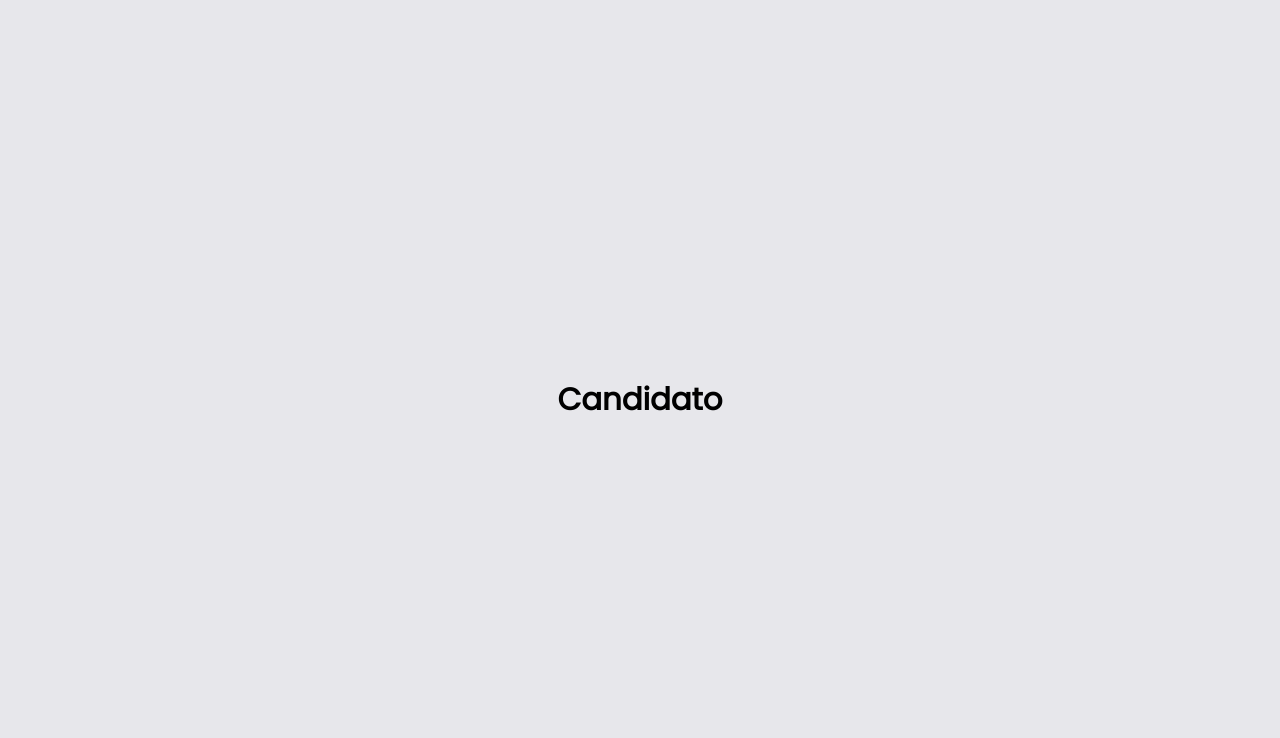
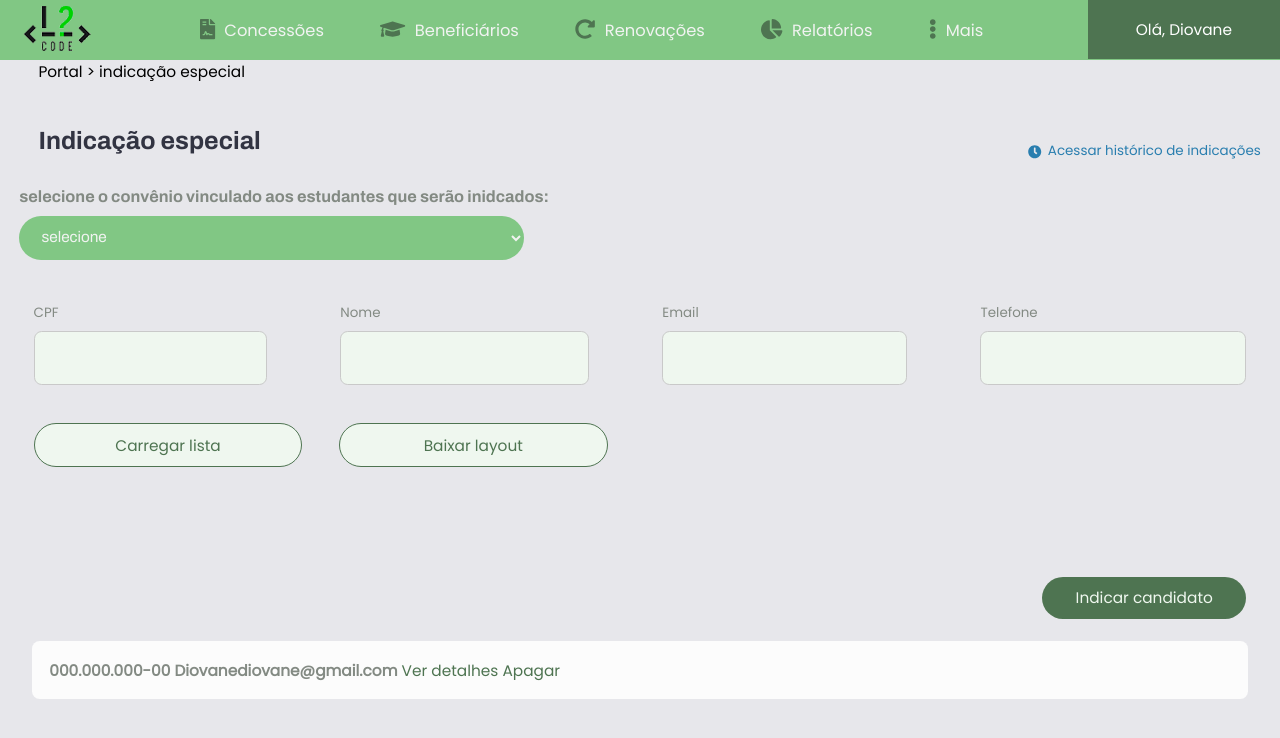
Before and after one commit to DiovanePacheti/project_L2code, a React (Create React App) app in the folder web/: page /candidato in a window 1280 px wide. Shown: the top 738 px of the page. Built offline with nearby package versions, Linux system fonts and the light colour scheme.

Commit message:
arrumando fromulario page candidato

```diff
--- a/web/src/components/PageHeader/styles.css
+++ b/web/src/components/PageHeader/styles.css
@@ -84,12 +84,12 @@
     padding: 1.9rem 5rem;
     align-content: stretch;
 }
-/*
 .sessaoLogado p{
     justify-content: center;
     align-items: center;
     color:white;
 }
+/*
 
 .page-header .complementos-header{
     display: flex;
--- a/web/src/components/Select/styles.css
+++ b/web/src/components/Select/styles.css
@@ -12,12 +12,13 @@
 .select-block select{
     display: block;
     width:40%;
-    height: 5.6rem;
+    height: 4.6rem;
     margin-top:0.8rem;
     border-radius:5rem;
     background: var( --color-menu);
     border:1px solid var(--color-line-in-white);
     outline:0;
-    padding:0 1.6rem;
+    padding:0 1.9rem;
     font: 1.6rem Archivo;
+    color:var(--color-text-menu) ;
 }
--- a/web/src/pages/Candidato/index.tsx
+++ b/web/src/pages/Candidato/index.tsx
@@ -2,10 +2,62 @@ import React from 'react';
 import PageHeader from '../../components/PageHeader';
 import Select from '../../components/Select';
 import './styles.css';
+import Input from '../../components/Input';
+import ListagemCandidato from '../../components/ListagemCandidato';
 
 function Candidato(){
+
+    const listagem =[
+        {cpf:"000.000.000-89", nome:"Luis", email:"luis@gmail.com" }
+
+
+    ]
+
     return(
-        <h1>Candidato</h1>
+
+        <div className="page-candidato" >
+            <PageHeader title="Indicação especial">
+            <Select
+                name="convenio"
+                label="selecione o convênio vinculado aos estudantes que serão inidcados:"
+                options={[
+                    {value:'Cred', label:'ULBRA EAD - Cred'},
+                    {value:'Express', label:'ULBRA EAD - Cred/express'}
+
+                ]}
+
+            />
+            </PageHeader>
+            <div className="cadastro-candidato">
+                <form id="formulario-candidato">
+                        <div className="dados-pessoais">
+                            <Input name="cpf" label="CPF" />
+                            <Input name="nome" label="Nome" />
+                            <Input name="email" label="Email" />
+                            <Input name="telefone" label="Telefone" />
+                        </div>
+                        <div className="button-carregar-lista-layout">
+                            <button type="button">Carregar lista</button>
+                            <button type="button">Baixar layout</button>
+                        </div>
+                    <button type="submit">Indicar candidato</button>
+                </form>
+            </div>
+            <div className="listando-candidatos">
+                <ul>
+                    {
+                        listagem.map(lista =>{
+                            return(
+                                <ListagemCandidato />
+                            )
+                        })
+                    }
+
+                </ul>
+            </div>
+
+
+        </div>
     )
 }
 
--- a/web/src/pages/Candidato/styles.css
+++ b/web/src/pages/Candidato/styles.css
@@ -2,3 +2,47 @@
     width: 100vw;
     height: 100vh;
 }
+.page-candidato .cadastro-candidato{
+    display: flex;
+    /* background: rgb(34, 3, 26);  */
+    justify-content: center;
+
+}
+.page-candidato .cadastro-candidato #formulario-candidato{
+    display: flex;
+    flex-direction: column;
+    width: 100vw;
+}
+.page-candidato .cadastro-candidato #formulario-candidato .dados-pessoais{
+    display:flex;
+    justify-content: space-between;
+
+}
+.page-candidato .cadastro-candidato #formulario-candidato .button-carregar-lista-layout{
+    padding-top:2rem ;
+    height: 18rem;
+}
+
+.page-candidato .cadastro-candidato #formulario-candidato .button-carregar-lista-layout button{
+    padding: 1rem 3.5rem;
+    border-radius: 5rem;
+    border: 0.2rem solid var( --color-menu-dark);
+    color:var( --color-menu-dark) ;
+    background: var(--color-background-input);
+    margin-top: 2rem;
+    width: 28rem;
+}
+.page-candidato .cadastro-candidato #formulario-candidato .button-carregar-lista-layout > button:first-child{
+    margin-right: 3.8rem;
+}
+.page-candidato .cadastro-candidato #formulario-candidato button{
+    border: none;
+    padding: 1rem 3.5rem;
+    border-radius: 5rem;
+    background:var( --color-menu-dark) ;
+    color: var(--color-background-input);
+    margin-top: 2rem;
+    justify-self: flex-end;
+    align-self: flex-end;
+
+}
--- a/web/src/pages/CandidatoExpress/index.tsx
+++ b/web/src/pages/CandidatoExpress/index.tsx
@@ -1,11 +1,9 @@
 import React from 'react';
 import PageHeader from '../../components/PageHeader';
 import Select from '../../components/Select';
-
 import './styles.css';
 import ListagemCandidato from '../../components/ListagemCandidato';
 import Input from '../../components/Input';
-import { link } from 'fs';
 
 function CandidatoExpress(){
 
```
